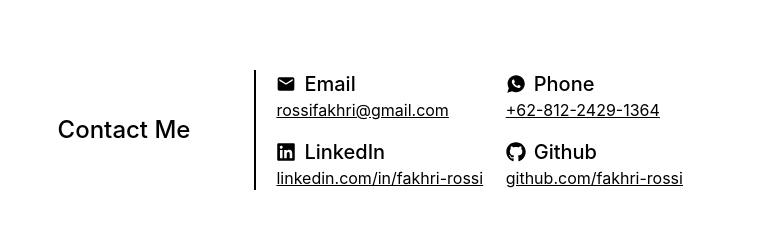
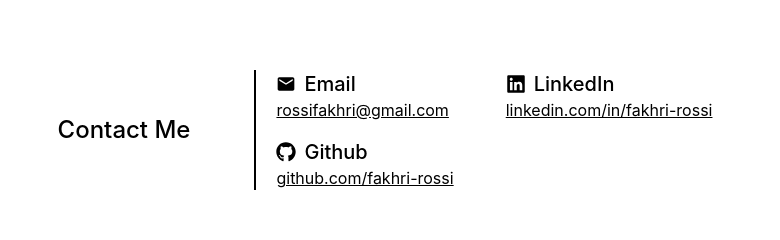
Before and after one commit to fakhri-rossi/me, a React (Vite) app: page /about in a window 1280 px wide. Shown: the part 274-514 px from the top of the page, without its empty margins (236-1016 px from the left). Built offline with nearby package versions, Linux system fonts and the light colour scheme.

Commit message:
Fix something

```diff
--- a/src/components/Footer.tsx
+++ b/src/components/Footer.tsx
@@ -2,7 +2,6 @@ import { MdEmail } from "react-icons/md";
 import MyText from "./MyText";
 import { ReactNode, useContext } from "react";
 import { ProfileContext, ProfileContextType } from "../context/profile.context";
-import { IoLogoWhatsapp } from "react-icons/io";
 import { FaGithub, FaLinkedin } from "react-icons/fa";
 
 function FooterLink({
@@ -55,14 +54,6 @@ export default function Footer() {
           />
 
           <FooterLink
-            icon={<IoLogoWhatsapp />}
-            value={profileData.contact.phone}
-            className="w-full md:w-[45%]"
-          />
-          {/* </div> */}
-
-          {/* <div className="flex gap-3"> */}
-          <FooterLink
             icon={<FaLinkedin />}
             value={profileData.contact.linkedin}
             className="w-full md:w-[45%]"
--- a/src/context/profile.context.tsx
+++ b/src/context/profile.context.tsx
@@ -39,7 +39,6 @@ export interface ProfileType {
     github: string;
     email: string;
     linkedin: string;
-    phone: string;
   };
   skills: {
     category: string;
@@ -58,7 +57,6 @@ const profileContextDefault: ProfileType = {
     email: "",
     github: "",
     linkedin: "",
-    phone: "",
   },
   skills: [],
   projects: [],
--- a/src/data.ts
+++ b/src/data.ts
@@ -11,7 +11,6 @@ export const UserProfile: ProfileType = {
     email: "rossifakhri@gmail.com",
     github: "github.com/fakhri-rossi",
     linkedin: "linkedin.com/in/fakhri-rossi",
-    phone: "+62-812-2429-1364",
   },
   skills: [
     {
--- a/src/pages/About.tsx
+++ b/src/pages/About.tsx
@@ -2,7 +2,6 @@ import { useContext } from "react";
 import { ProfileContext, ProfileContextType } from "../context/profile.context";
 import MyText from "../components/MyText";
 import { MdEmail } from "react-icons/md";
-import { IoLogoWhatsapp } from "react-icons/io";
 import { FaGithub, FaLinkedin } from "react-icons/fa";
 import Button from "../components/ui/Button";
 import ContactItem from "../components/layout/ContactItem";
@@ -109,13 +108,6 @@ export default function About() {
           />
 
           <ContactItem
-            icon={<IoLogoWhatsapp />}
-            label="Phone"
-            value={profileData.contact.phone}
-            className="w-full md:w-[45%]"
-          />
-
-          <ContactItem
             icon={<FaLinkedin />}
             label="LinkedIn"
             value={profileData.contact.linkedin}
```
